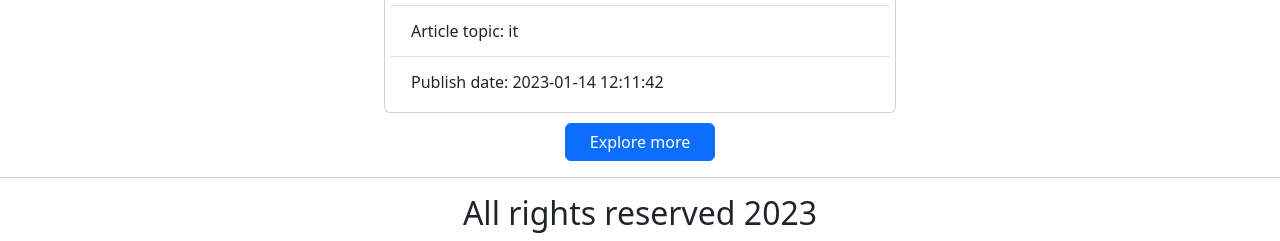
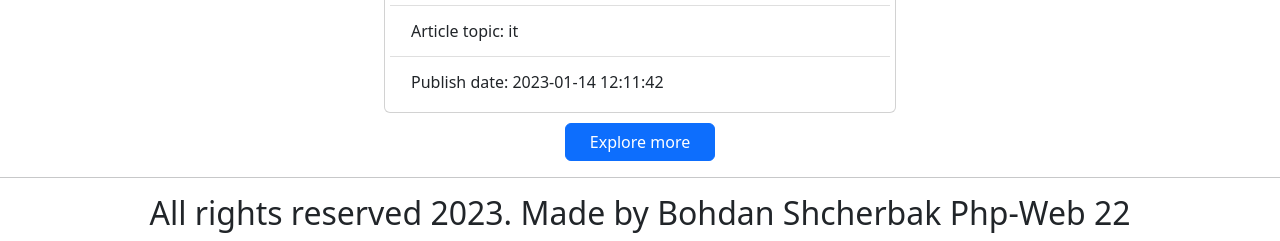
Before and after one commit to BogdanSch/Top-News, a PHP site: page /index.php in a window 1280 px wide. Shown: the part 3057-3298 px from the top of the page. Run offline with PHP 8.4, Linux system fonts and the light colour scheme; data comes from the database, SQL or seed files in the repository.

Commit message:
Add initials to footer and db encoding  fixes

```diff
--- a/db-settings/dbconnect.php
+++ b/db-settings/dbconnect.php
@@ -3,6 +3,7 @@ require_once "config.php";
 
 try {
     $conn = new mysqli(SERVERNAME, USERNAME, PASSWORD, DBNAME);
+    $conn->set_charset("utf8mb4");
     if ($conn->connect_error) {
         throw new Exception("Connection failed: " . $conn->connect_error);
     }
--- a/html-parts/footer.php
+++ b/html-parts/footer.php
@@ -3,7 +3,7 @@
 <hr>
     <footer>
         <div class="container">
-            <h2>All rights reserved 2023</h2>
+            <h2>All rights reserved 2023. Made by Bohdan Shcherbak Php-Web 22</h2>
         </div>
     </footer>
 </body>
```
